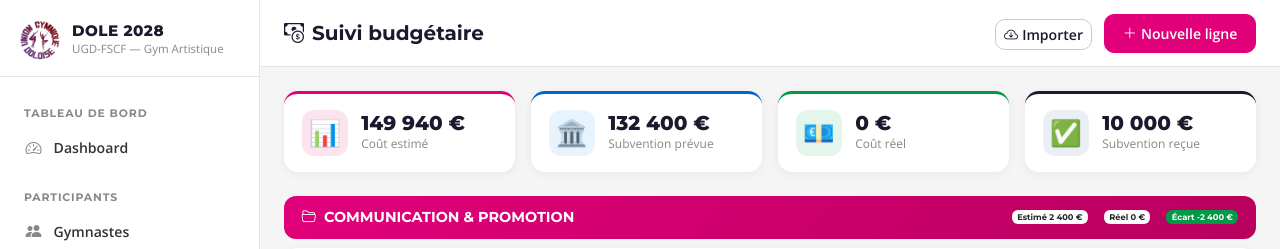
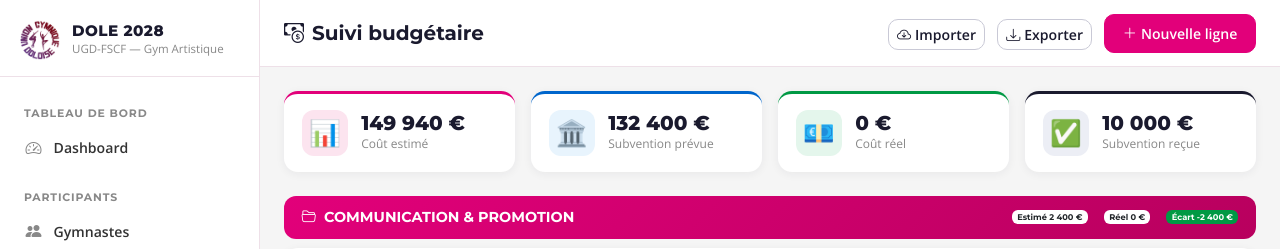
Before and after one commit to ugddole/Federaux-2028, a Flask app: page /budget in a window 1280 px wide. Shown: the top 249 px of the page. Run offline with Flask 3, Linux system fonts and the light colour scheme; a user stored in the database is signed in; data comes from the database, SQL or seed files in the repository.

Commit message:
Add files via upload

```diff
--- a/templates/benevoles_list.html
+++ b/templates/benevoles_list.html
@@ -5,6 +5,9 @@
 {% if current_user.is_admin %}
 <a href="{{ url_for('benevoles_badges_all') }}" class="btn-fscf-outline me-2" title="Générer un PDF avec tous les badges manquants" style="border-color:#e8761a;color:#e8761a;">
   <i class="bi bi-file-earmark-pdf-fill me-1"></i>Badges manquants
+</a>
+<a href="{{ url_for('benevoles_export') }}" class="btn-fscf-outline me-2" title="Exporter la liste en Excel" style="border-color:#0066CC;color:#0066CC;">
+  <i class="bi bi-download me-1"></i>Exporter
 </a>
 <a href="{{ url_for('benevole_new') }}" class="btn-fscf me-2"><i class="bi bi-plus-lg me-1"></i>Ajouter</a>
 <a href="{{ url_for('planning') }}" class="btn-fscf-outline"><i class="bi bi-calendar3-week me-1"></i>Planning</a>
--- a/templates/budget_list.html
+++ b/templates/budget_list.html
@@ -8,6 +8,9 @@
   <i class="bi bi-cloud-arrow-down me-1"></i>Importer
 </a>
 {% endif %}
+<a href="{{ url_for('budget_export') }}" class="btn btn-sm btn-outline-secondary me-2">
+  <i class="bi bi-download me-1"></i>Exporter
+</a>
 <a href="{{ url_for('budget_new') }}" class="btn-fscf"><i class="bi bi-plus-lg me-1"></i>Nouvelle ligne</a>
 {% endblock %}
 
--- a/templates/participants_list.html
+++ b/templates/participants_list.html
@@ -10,6 +10,9 @@
 {% if current_user.is_admin or current_user.has_droit('competition') %}
 <a href="{{ url_for('participants_badges_all') }}" class="btn-fscf-outline me-2" title="Générer un PDF avec tous les badges manquants" style="border-color:#e8761a;color:#e8761a;">
   <i class="bi bi-file-earmark-pdf-fill me-1"></i>Badges manquants
+</a>
+<a href="{{ url_for('participants_export') }}" class="btn-fscf-outline me-2" title="Exporter la liste en Excel" style="border-color:#0066CC;color:#0066CC;">
+  <i class="bi bi-download me-1"></i>Exporter
 </a>
 <a href="{{ url_for('participant_new') }}" class="btn-fscf"><i class="bi bi-plus-lg me-1"></i>Ajouter</a>
 {% endif %}
```
